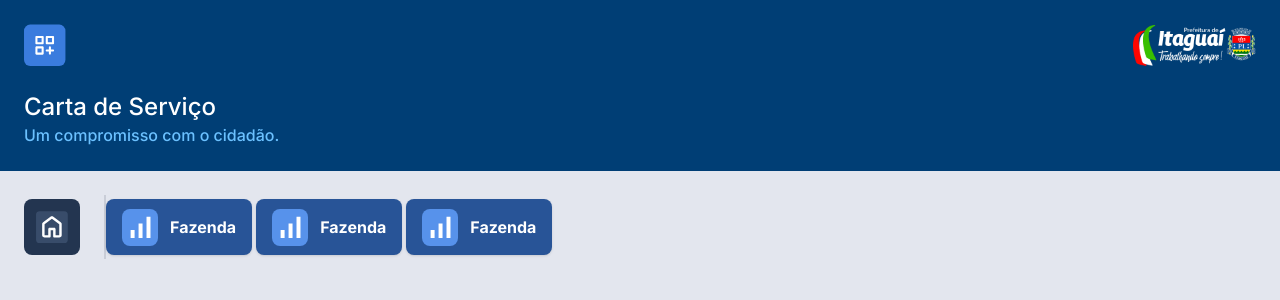
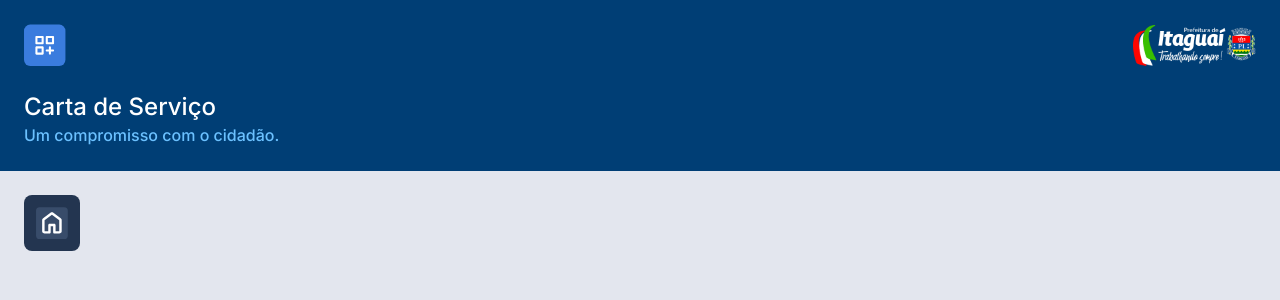
Before and after one commit to vsiago/carta-de-servico, a Next.js app: page / in a window 1280 px wide. Shown: the top 300 px of the page. Built offline with nearby package versions, Linux system fonts and the light colour scheme.

Commit message:
Consumindoi API e renderizando

```diff
--- a/src/app/page.js
+++ b/src/app/page.js
@@ -1,5 +1,86 @@
+"use client"
 import Image from "next/image"
+import { useState, useEffect } from "react"
+import axios from "axios";
+
+const secretarias = [
+  {
+    nome: "Fazenda",
+    icone: "/url",
+    categoria: [
+      {
+        categoriaNome: "IPTU",
+        titulo: "Titulo",
+        descricao: "Descrição",
+        avatar: "/url"
+      }
+    ]
+  },
+  {
+    nome: "Saúde",
+    icone: "/url",
+    categoria: [
+      {
+        categoriaNome: "IPTU",
+        titulo: "Titulo",
+        descricao: "Descrição",
+        avatar: "/url"
+      }
+    ]
+  },
+  {
+    nome: "Obras",
+    icone: "/url",
+    categoria: [
+      {
+        categoriaNome: "IPTU",
+        titulo: "Titulo",
+        descricao: "Descrição",
+        avatar: "/url"
+      }
+    ]
+  }
+];
+
+function ListaSecretarias({ state }) {
+  return (
+    <ul className={`${state ? 'visible opacity-100 h-[500px] top-20 overflow-auto' : 'invisible opacity-0 top-14 h-0'} overflow-hidden trasnition-all ease-in-out duration-300 h-16 flex flex-col gap-1 items-end ml-20 absolute right-0 `}>
+
+    {/* LISTA DE SECRETARIAS */}
+    {secretarias.map((secretaria, index) => (
+          <li className={`px-4 bg-[#285497] min-w-[56px] min-h-[56px] flex flex-row-reverse items-center justify-center rounded-lg shadow gap-3`}>
+          <div className="min-w-[32px] min-h-[32px] p-[2px] bg-[#5792EB] rounded-lg">
+            <Image
+              width={32}
+              height={32}
+              src="/SVG/icon-fazenda.svg"
+              alt="Icone fazenda"
+            />
+          </div>
+          <p className="font-bold text-white">{secretaria.nome}</p>
+        </li>
+    ))
+
+    }
+  </ul>
+  )
+}
+
 export default function Carta() {
+  const [state, setState] = useState(false)
+  const [secretarias, setSecretarias] = useState([])
+
+  useEffect(() => {
+    const fecthData = async () => {
+      try {
+        const response = await axios.get('./secretarias.son');
+        setSecretarias(response.data.secretarias)
+      } catch (error) {
+        console.error('Error ao obter os dados das Secretarias: ', error)
+      }
+    }
+  })
+
   return (
     <>
       <header className="min-h-40 bg-[#003E75] px-6 flex flex-col justify-end py-6">
@@ -22,9 +103,9 @@ export default function Carta() {
       </header>
       <main className="min-h-screen flex-1 bg-[#E3E6EE] p-6">
         <section>
-          <nav className="flex gap-3 items-center overflow-x-auto min-w-screen">
+          <nav className="flex gap-3 items-center justify-between min-w-screen  relative">
             {/* Botao Buscar todas as Buscas */}
-            <div className="p-2 bg-[#233550] min-w-[56px] h-[56px] flex items-center justify-center rounded-lg absolute">
+            <div className="p-2 bg-[#233550] min-w-[56px] h-[56px] flex items-center justify-center rounded-lg ">
               <Image
                 width={32}
                 height={32}
@@ -32,48 +113,16 @@ export default function Carta() {
                 alt="Icone Carta de Servico"
               />
             </div>
-            <ul className="border-l-2 border-l-[#C9CDD7] h-16 flex gap-1 items-center ml-20">
-
-              {/* LISTA DE SECRETARIAS */}
-
-              <li className="px-4 bg-[#285497] min-w-[56px] min-h-[56px] flex items-center justify-center rounded-lg shadow gap-3">
-                <div className="min-w-[32px] min-h-[32px] p-[2px] bg-[#5792EB] rounded-lg">
-                  <Image
-                    width={32}
-                    height={32}
-                    src="/SVG/icon-fazenda.svg"
-                    alt="Icone fazenda"
-                  />
-                </div>
-                <p className="font-bold text-white">Fazenda</p>
-              </li>
-
-              <li className="px-4 bg-[#285497] min-w-[56px] min-h-[56px] flex items-center justify-center rounded-lg shadow gap-3">
-                <div className="min-w-[32px] min-h-[32px] p-[2px] bg-[#5792EB] rounded-lg">
-                  <Image
-                    width={32}
-                    height={32}
-                    src="/SVG/icon-fazenda.svg"
-                    alt="Icone fazenda"
-                  />
-                </div>
-                <p className="font-bold text-white">Fazenda</p>
-              </li>
-
-              <li className="px-4 bg-[#285497] min-w-[56px] min-h-[56px] flex items-center justify-center rounded-lg shadow gap-3">
-                <div className="min-w-[32px] min-h-[32px] p-[2px] bg-[#5792EB] rounded-lg">
-                  <Image
-                    width={32}
-                    height={32}
-                    src="/SVG/icon-fazenda.svg"
-                    alt="Icone fazenda"
-                  />
-                </div>
-                <p className="font-bold text-white">Fazenda</p>
-              </li>
-
-
-            </ul>
+              <ListaSecretarias state={state}/>
+            <div>
+            <div
+            onClick={() => setState(!state)}
+            className="p-4 py-[18px] bg-sky-500 min-w-[56px] h-[56px] flex flex-col  justify-between rounded-lg md:hidden cursor-pointer">
+              <div className="w-full h-[3px] bg-white"></div>
+              <div className="w-full h-[3px] bg-white"></div>
+              <div className="w-full h-[3px] bg-white"></div>
+            </div>
+            </div>
           </nav>
         </section>
       </main>
```
Also changed, not shown: package.json (+6 -5 lines), secretarias.json (added, +40 -0 lines), 1 other file (tests, documents, lock files or other folders).
